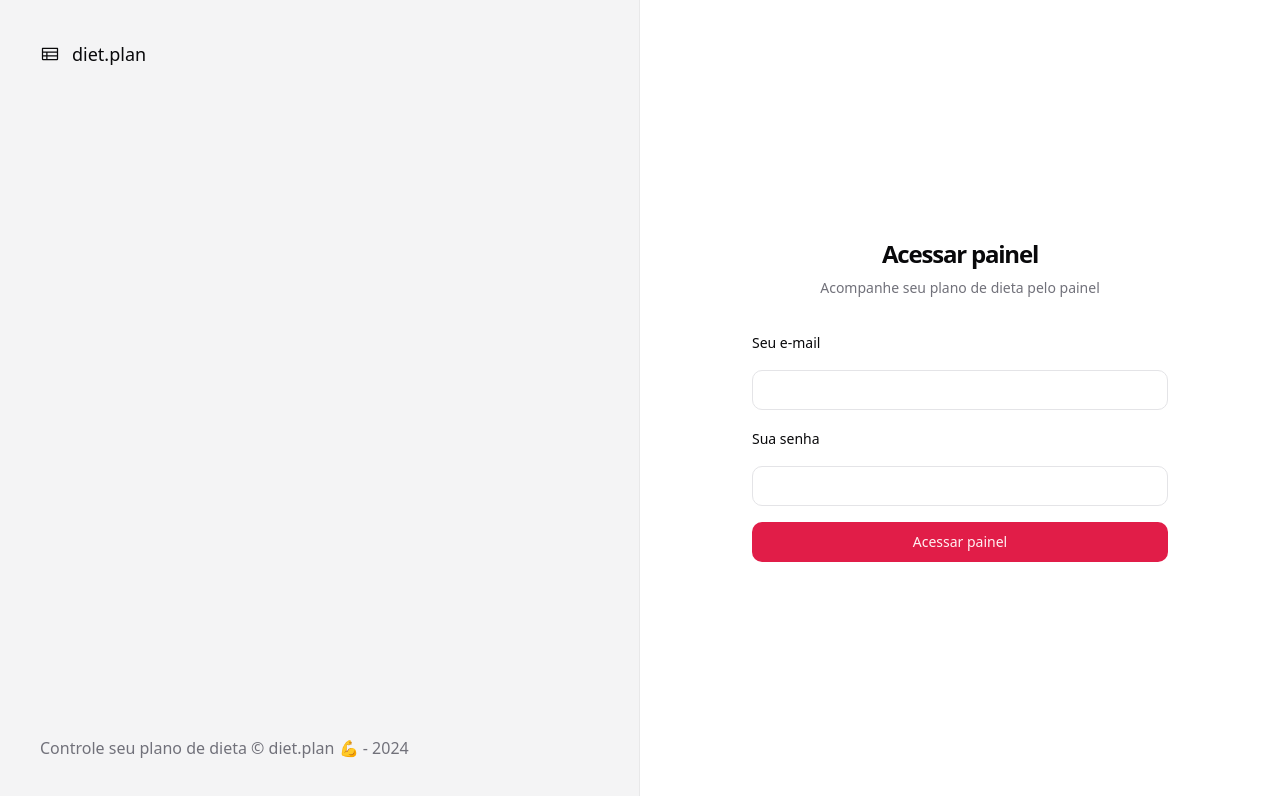
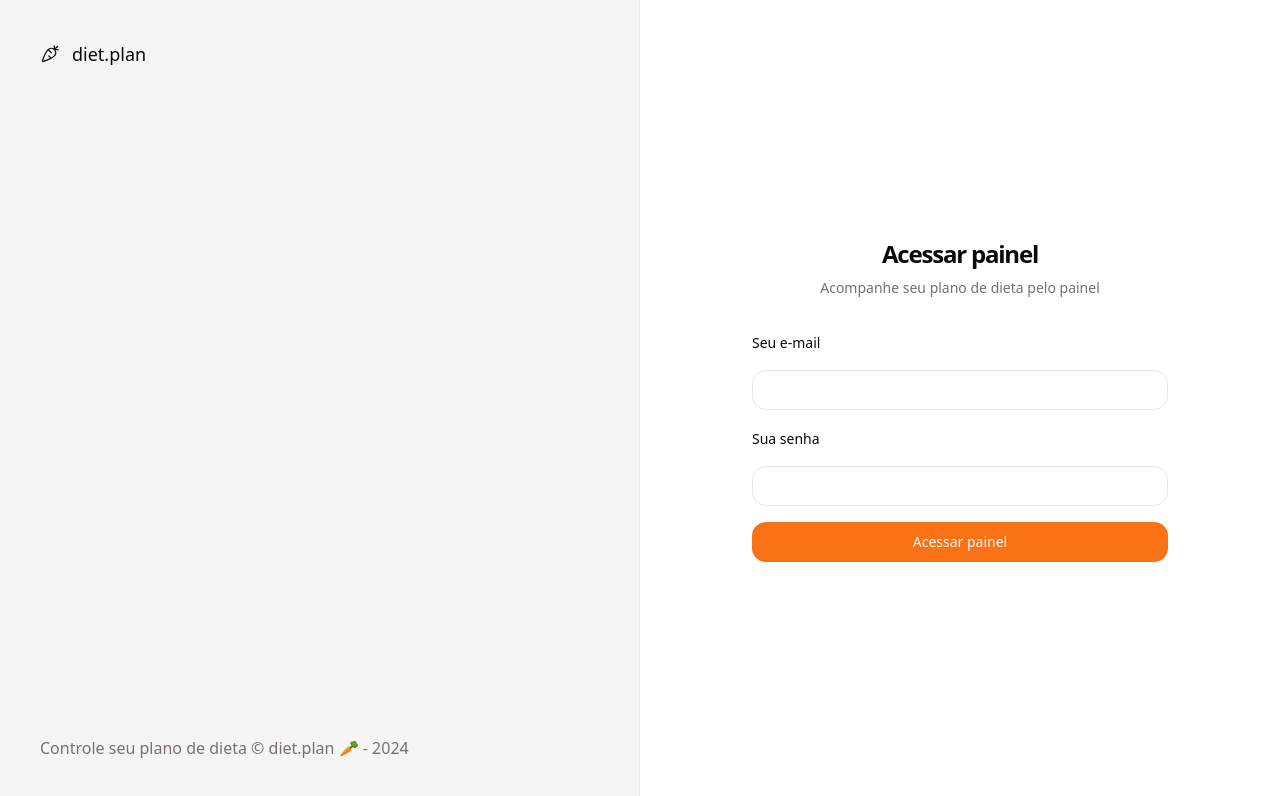
Before and after one commit to JadeOweis/projeto-final, a React (Vite) app in the folder frontend/: page /sign-in in a window 1280 px wide. Shown: the top 796 px of the page. Built offline with nearby package versions, Linux system fonts and the light colour scheme.

Commit message:
Alterar alguns elementos visuais

```diff
--- a/frontend/src/App.tsx
+++ b/frontend/src/App.tsx
@@ -8,7 +8,7 @@
 export function App() {
   return (
     <HelmetProvider>
-      <Helmet titleTemplate="%s | diet.plan 💪" />
+      <Helmet titleTemplate="%s | diet.plan 🥕" />
       <RouterProvider router={router}></RouterProvider>
     </HelmetProvider>
   )
--- a/frontend/src/globals.css
+++ b/frontend/src/globals.css
@@ -5,25 +5,25 @@
 @layer base {
   :root {
     --background: 0 0% 100%;
-    --foreground: 240 10% 3.9%;
+    --foreground: 20 14.3% 4.1%;
     --card: 0 0% 100%;
-    --card-foreground: 240 10% 3.9%;
+    --card-foreground: 20 14.3% 4.1%;
     --popover: 0 0% 100%;
-    --popover-foreground: 240 10% 3.9%;
-    --primary: 346.8 77.2% 49.8%;
-    --primary-foreground: 355.7 100% 97.3%;
-    --secondary: 240 4.8% 95.9%;
-    --secondary-foreground: 240 5.9% 10%;
-    --muted: 240 4.8% 95.9%;
-    --muted-foreground: 240 3.8% 46.1%;
-    --accent: 240 4.8% 95.9%;
-    --accent-foreground: 240 5.9% 10%;
+    --popover-foreground: 20 14.3% 4.1%;
+    --primary: 24.6 95% 53.1%;
+    --primary-foreground: 60 9.1% 97.8%;
+    --secondary: 60 4.8% 95.9%;
+    --secondary-foreground: 24 9.8% 10%;
+    --muted: 60 4.8% 95.9%;
+    --muted-foreground: 25 5.3% 44.7%;
+    --accent: 60 4.8% 95.9%;
+    --accent-foreground: 24 9.8% 10%;
     --destructive: 0 84.2% 60.2%;
-    --destructive-foreground: 0 0% 98%;
-    --border: 240 5.9% 90%;
-    --input: 240 5.9% 90%;
-    --ring: 346.8 77.2% 49.8%;
-    --radius: 0.75rem;
+    --destructive-foreground: 60 9.1% 97.8%;
+    --border: 20 5.9% 90%;
+    --input: 20 5.9% 90%;
+    --ring: 24.6 95% 53.1%;
+    --radius: 1rem;
     --chart-1: 12 76% 61%;
     --chart-2: 173 58% 39%;
     --chart-3: 197 37% 24%;
@@ -33,24 +33,24 @@
 
   .dark {
     --background: 20 14.3% 4.1%;
-    --foreground: 0 0% 95%;
-    --card: 24 9.8% 10%;
-    --card-foreground: 0 0% 95%;
-    --popover: 0 0% 9%;
-    --popover-foreground: 0 0% 95%;
-    --primary: 346.8 77.2% 49.8%;
-    --primary-foreground: 355.7 100% 97.3%;
-    --secondary: 240 3.7% 15.9%;
-    --secondary-foreground: 0 0% 98%;
-    --muted: 0 0% 15%;
-    --muted-foreground: 240 5% 64.9%;
+    --foreground: 60 9.1% 97.8%;
+    --card: 20 14.3% 4.1%;
+    --card-foreground: 60 9.1% 97.8%;
+    --popover: 20 14.3% 4.1%;
+    --popover-foreground: 60 9.1% 97.8%;
+    --primary: 20.5 90.2% 48.2%;
+    --primary-foreground: 60 9.1% 97.8%;
+    --secondary: 12 6.5% 15.1%;
+    --secondary-foreground: 60 9.1% 97.8%;
+    --muted: 12 6.5% 15.1%;
+    --muted-foreground: 24 5.4% 63.9%;
     --accent: 12 6.5% 15.1%;
-    --accent-foreground: 0 0% 98%;
-    --destructive: 0 62.8% 30.6%;
-    --destructive-foreground: 0 85.7% 97.3%;
-    --border: 240 3.7% 15.9%;
-    --input: 240 3.7% 15.9%;
-    --ring: 346.8 77.2% 49.8%;
+    --accent-foreground: 60 9.1% 97.8%;
+    --destructive: 0 72.2% 50.6%;
+    --destructive-foreground: 60 9.1% 97.8%;
+    --border: 12 6.5% 15.1%;
+    --input: 12 6.5% 15.1%;
+    --ring: 20.5 90.2% 48.2%;
     --chart-1: 220 70% 50%;
     --chart-2: 160 60% 45%;
     --chart-3: 30 80% 55%;
--- a/frontend/src/pages/_layouts/auth.tsx
+++ b/frontend/src/pages/_layouts/auth.tsx
@@ -1,4 +1,4 @@
-import { Table } from '@phosphor-icons/react'
+import { Carrot } from '@phosphor-icons/react'
 import { Outlet } from 'react-router-dom'
 
 export function AuthLayout() {
@@ -6,12 +6,12 @@
     <div className="min-h-screen md:grid md:grid-cols-2">
       <header className="hidden h-full flex-col justify-between border-r border-foreground/5 bg-muted p-10 text-muted-foreground md:flex">
         <div className="flex items-center gap-3 text-lg text-foreground">
-          <Table className="h-5 w-5" />
+          <Carrot className="h-5 w-5" />
 
           <span className="font-medium">diet.plan</span>
         </div>
         <footer>
-          Controle seu plano de dieta &copy; diet.plan 💪 -{' '}
+          Controle seu plano de dieta &copy; diet.plan 🥕 -{' '}
           {new Date().getFullYear()}
         </footer>
       </header>
--- a/frontend/src/pages/app/home.tsx
+++ b/frontend/src/pages/app/home.tsx
@@ -4,7 +4,7 @@
   return (
     <>
       <Helmet title="Home" />
-      <h1>SignIn</h1>
+      <h1>Home</h1>
     </>
   )
 }
```
